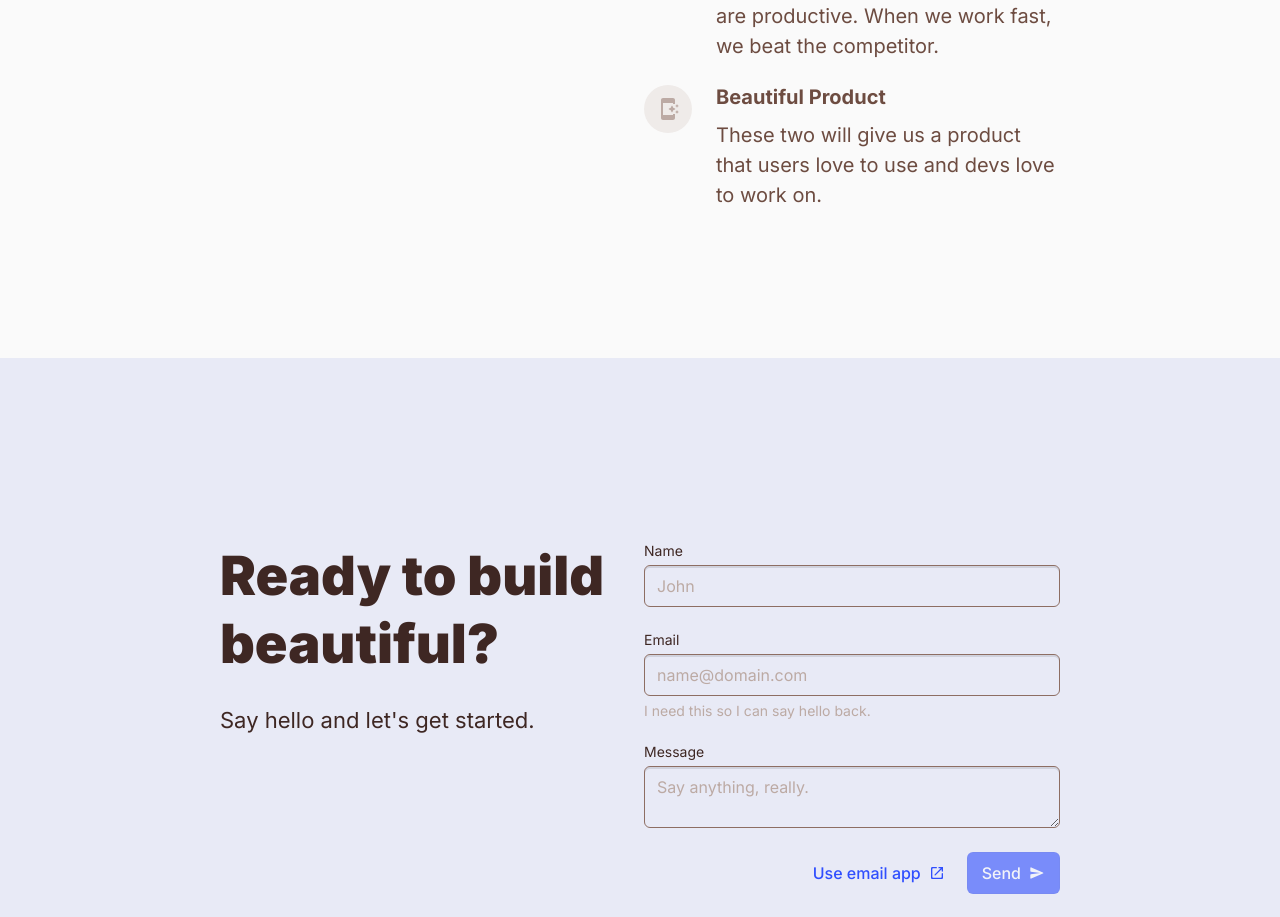
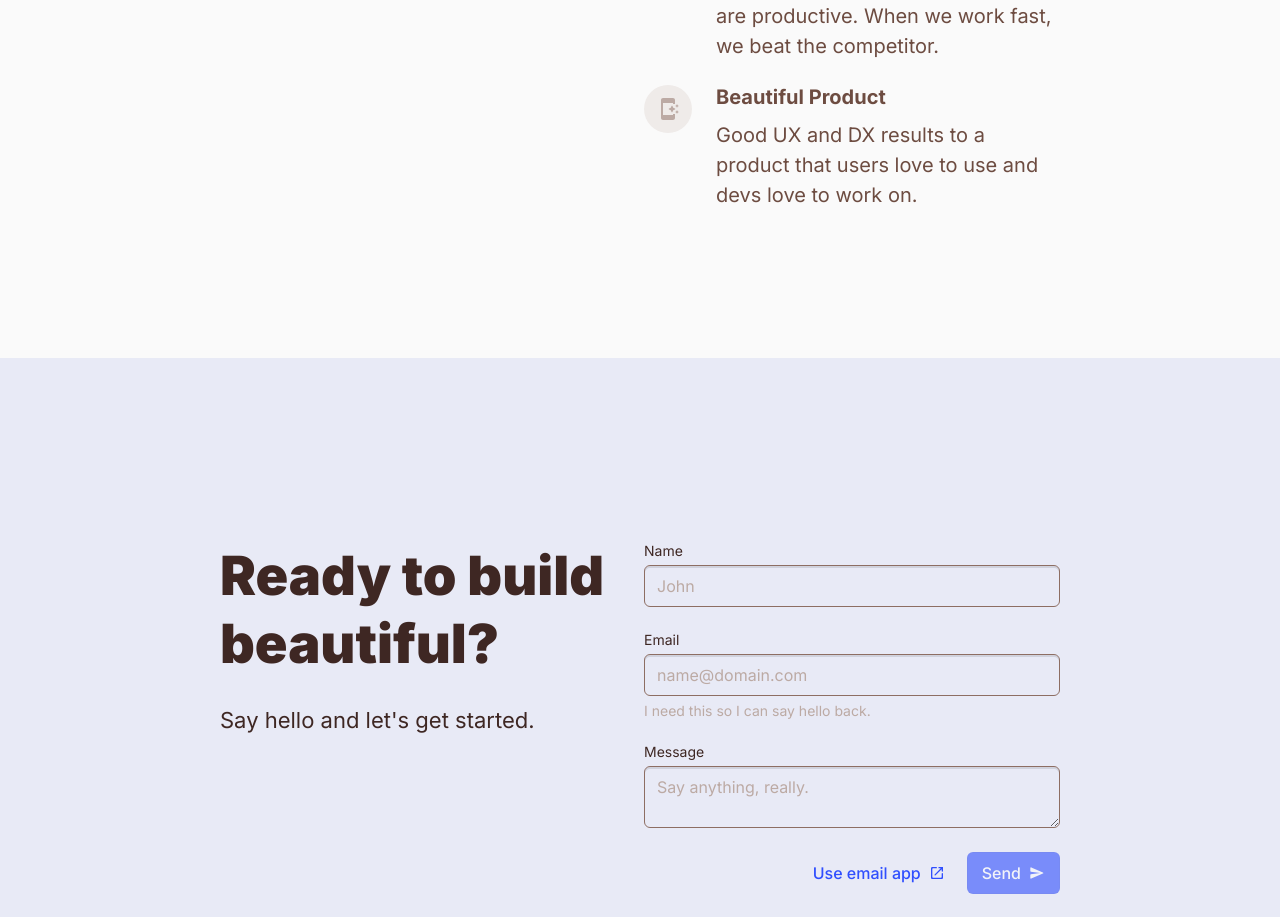
Before and after one commit to joeltumambo/joeltumambo.com, a Next.js app: page / in a window 1280 px wide. Shown: the part 1082-1999 px from the top of the page. Built offline with nearby package versions, Linux system fonts and the light colour scheme.

Commit message:
Improve copywriting

```diff
--- a/page-components/BeautySection.tsx
+++ b/page-components/BeautySection.tsx
@@ -77,7 +77,7 @@ const statements: StatementProps[] = [
   {
     icon: "app_shortcut",
     title: "Beautiful Product",
-    body: `These two will give us a product that users love to use and devs love to work on.`,
+    body: `Good UX and DX results to a product that users love to use and devs love to work on.`,
   },
 ];
 
--- a/pages/index.tsx
+++ b/pages/index.tsx
@@ -40,9 +40,9 @@ const LazySection: React.FC<LazySectionProps> = ({
   );
 };
 
-const TITLE = "Joel Tumambo - Build Beautiful";
+const TITLE = "Joel - Software Engineer for Hire";
 const DESCRIPTION =
-  "Joel Tumambo is a software engineer based in Philippines. He specializes in beautiful front-end and design systems";
+  "Joel Tumambo is a software engineer from Philippines. He specializes in beautiful front-end and design systems.";
 
 const Home: NextPage = () => {
   return (
```
